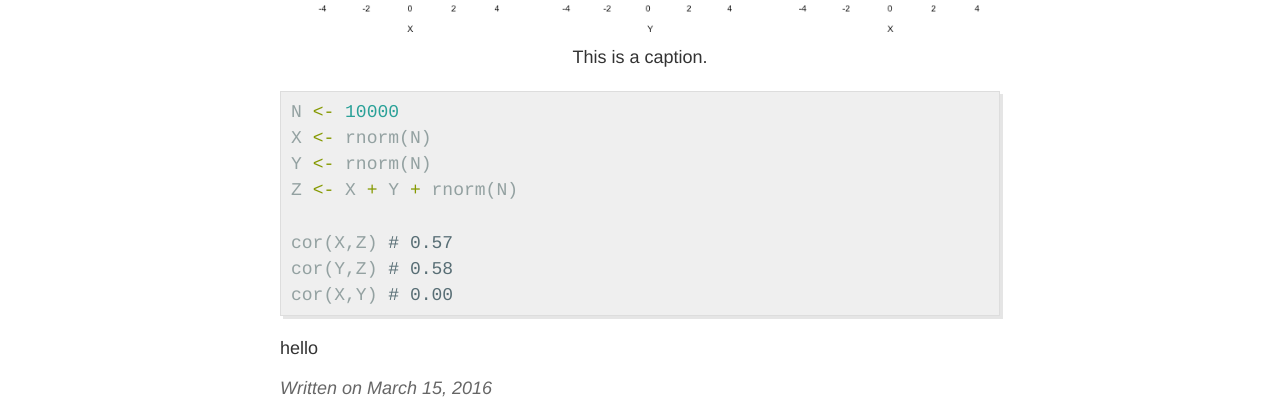
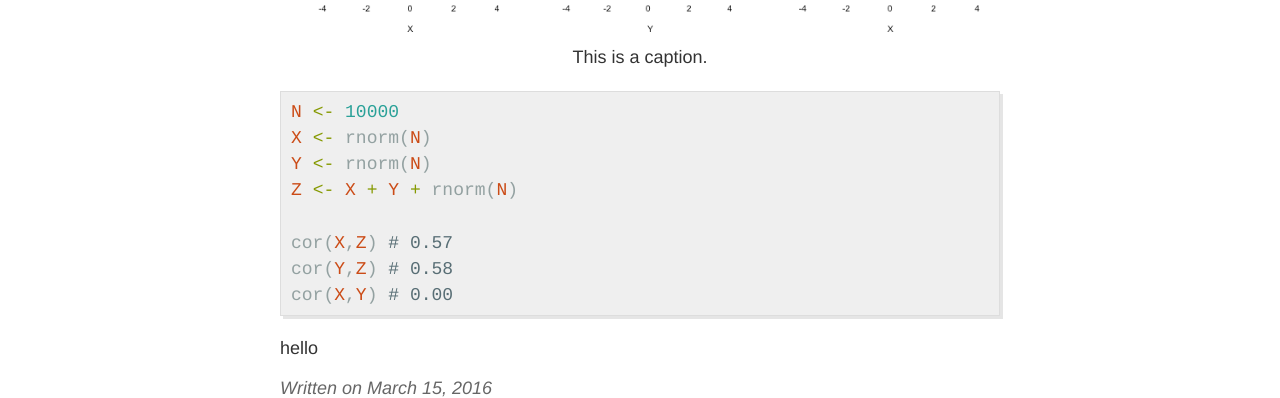
Before and after one commit to philipperemy/philipperemy.github.io, a Jekyll site: the page built from _posts/2016-03-15-correlation_and_independence.md, in a window 1280 px wide. Shown: the part 444-842 px from the top of the page. Built offline with Jekyll 4.4.1, drawn with Linux system fonts in a browser that asks for light colours.

Commit message:
change to ruby

```diff
--- a/_posts/2016-03-15-correlation_and_independence.md
+++ b/_posts/2016-03-15-correlation_and_independence.md
@@ -10,7 +10,7 @@ excerpt: Independence always implies zero correlation but the reverse might not
 <div class="thecap" style="text-align:center">This is a caption.</div>
 </div>
 
-{% highlight r %}
+{% highlight ruby %}
 N <- 10000
 X <- rnorm(N)
 Y <- rnorm(N)
```
